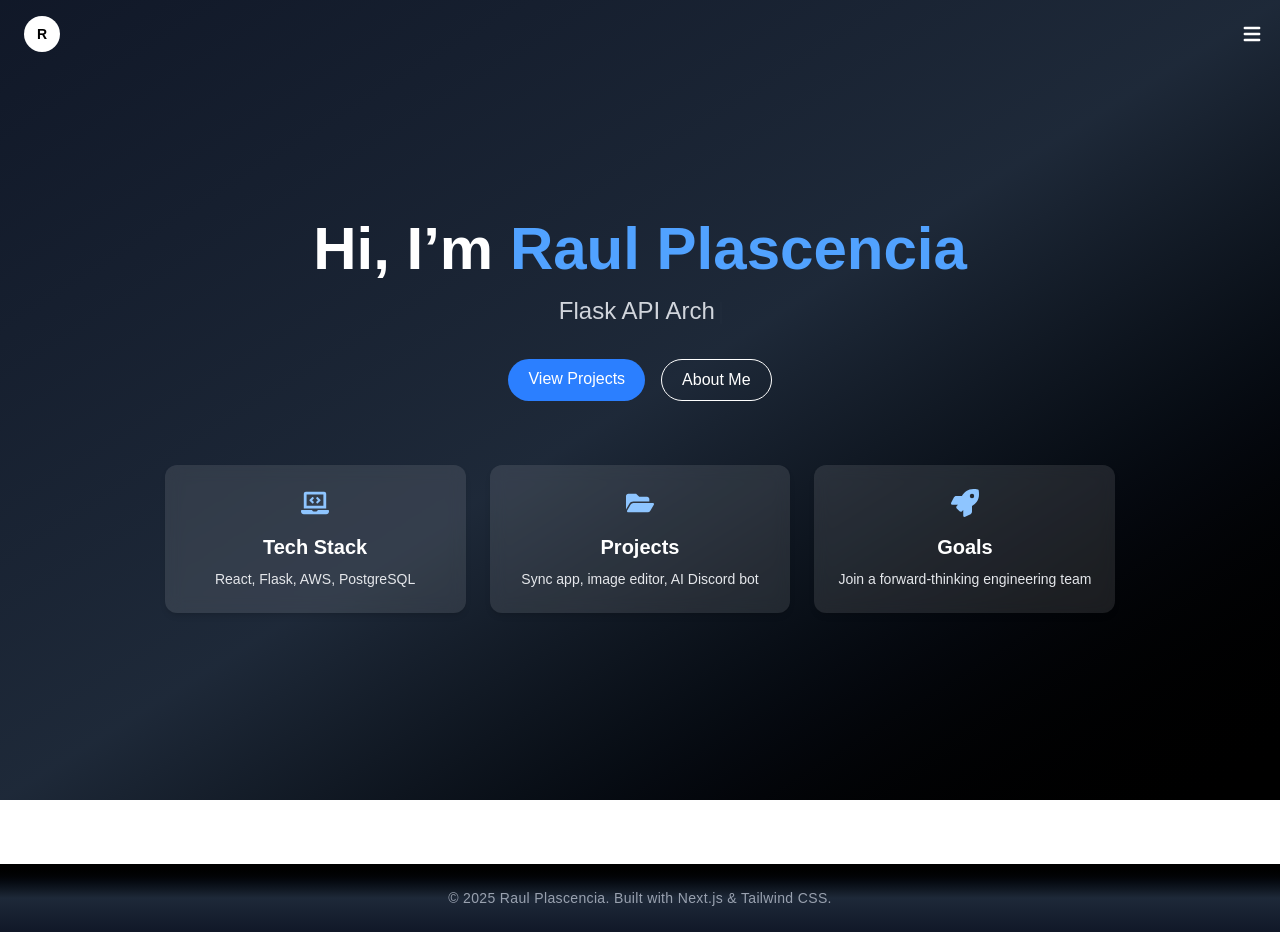
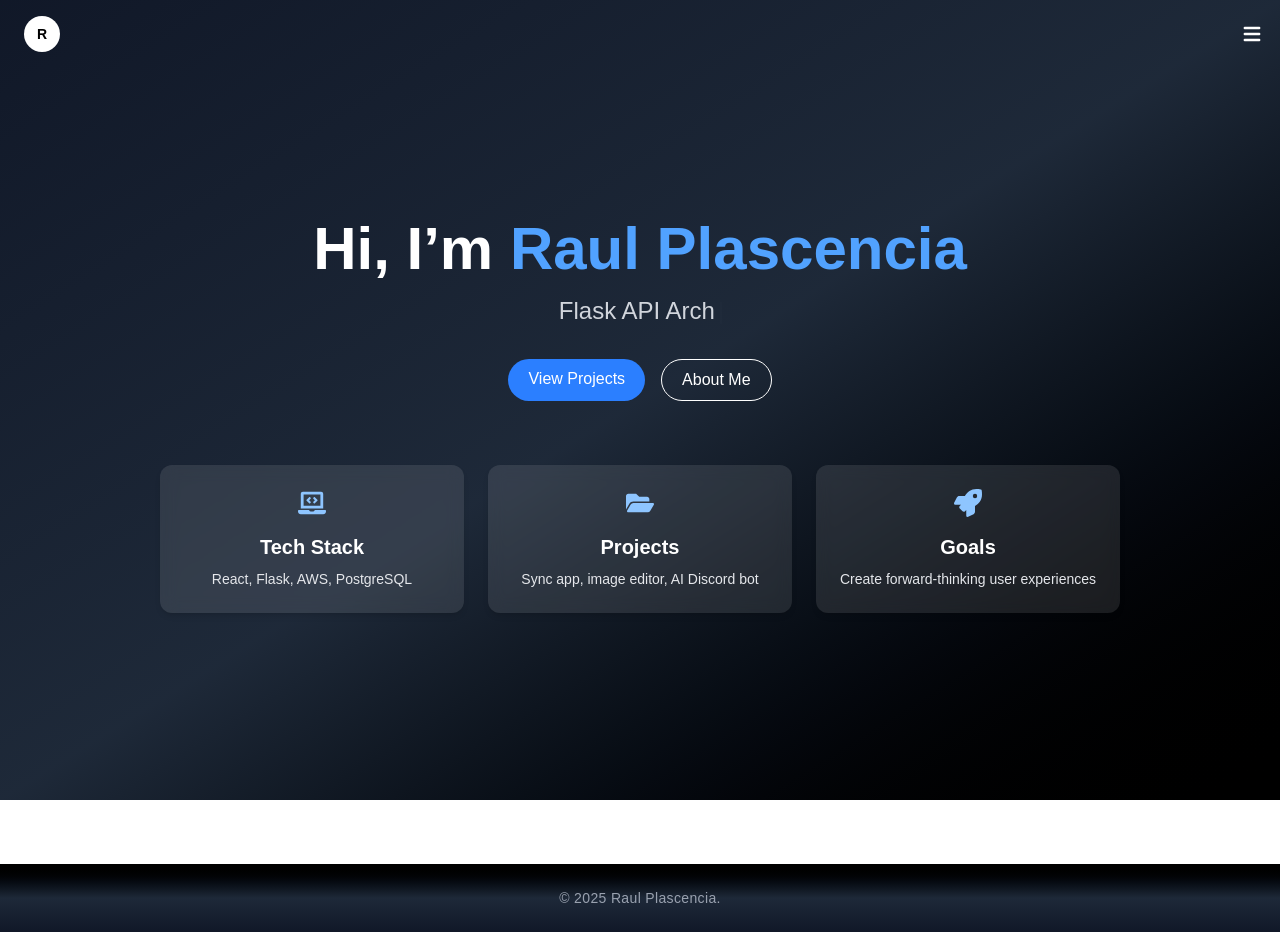
Before and after one commit to rplasc/portfolio, a Next.js app: page / in a window 1280 px wide. Built offline with nearby package versions, Linux system fonts and the light colour scheme.

Commit message:
Updated Resume and profile picture

```diff
--- a/src/components/Footer.tsx
+++ b/src/components/Footer.tsx
@@ -2,7 +2,7 @@ export default function Footer() {
   return (
     <footer className="bg-gradient-to-t from-gray-900 via-gray-800 to-black text-gray-400 py-6 text-center mt-16">
       <p className="text-sm tracking-wide">
-        © {new Date().getFullYear()} Raul Plascencia. Built with Next.js & Tailwind CSS.
+        © {new Date().getFullYear()} Raul Plascencia.
       </p>
     </footer>
   );
--- a/src/components/GlanceGrid.tsx
+++ b/src/components/GlanceGrid.tsx
@@ -17,7 +17,7 @@ const glanceItems = [
   {
     icon: <FaRocket size={28} />,
     title: 'Goals',
-    description: 'Join a forward-thinking engineering team',
+    description: 'Create forward-thinking user experiences',
   },
 ];
 
```
Also changed, not shown: public/profile.jpg, 1 other file (tests, documents, lock files or other folders).
